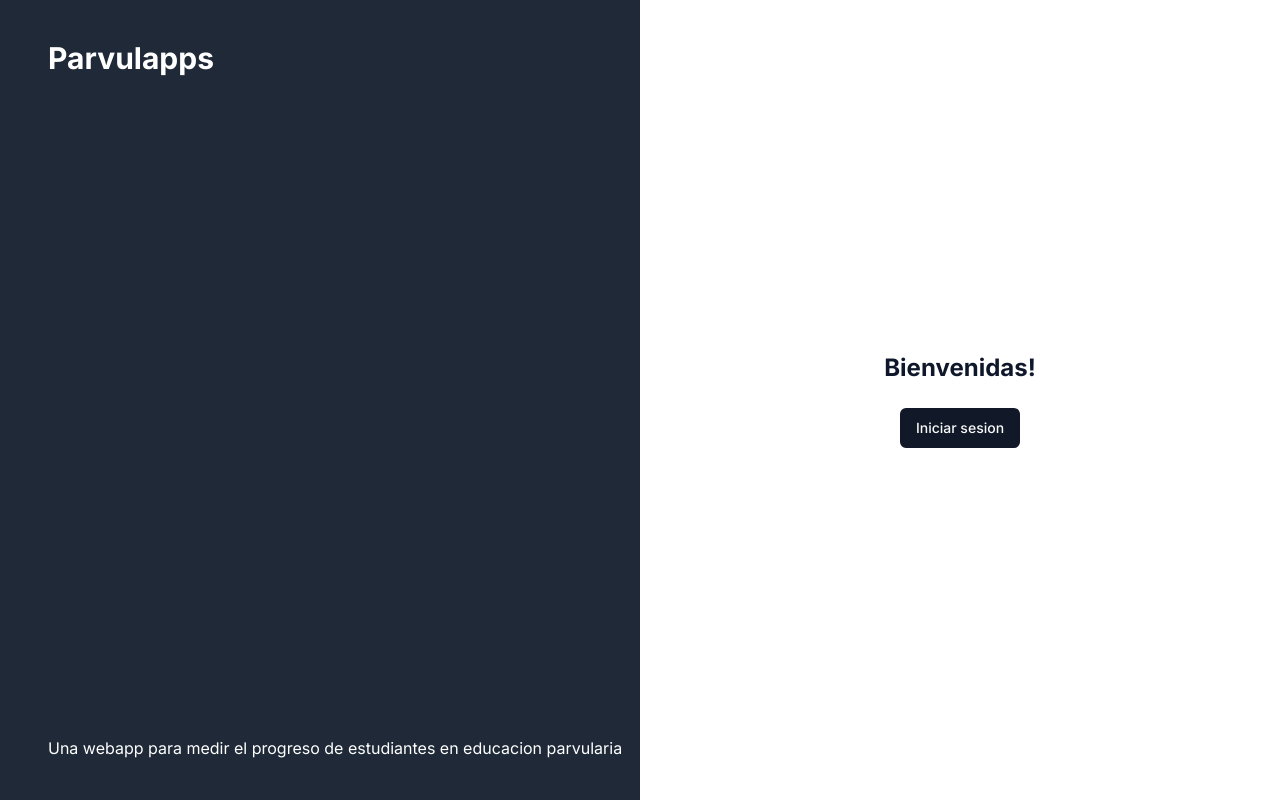
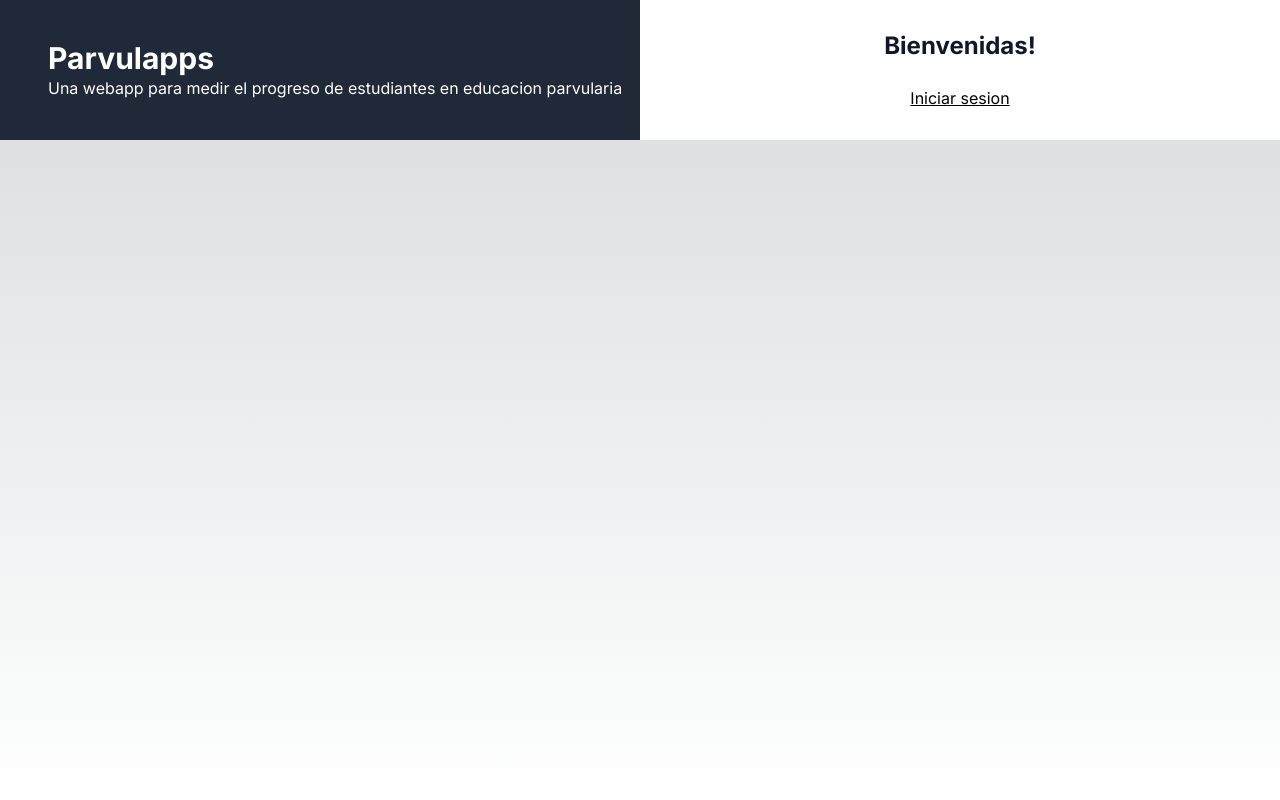
Before and after one commit to camunoz2/parvulapps2, a Next.js app: page / in a window 1280 px wide. Built offline with nearby package versions, Linux system fonts and the light colour scheme.

Commit message:
fixed login dashboard

```diff
--- a/src/app/dashboard/page.tsx
+++ b/src/app/dashboard/page.tsx
@@ -1,9 +1,11 @@
 import { AddCourse } from "@/components/add-course";
 import { SideBar } from "@/components/sidebar";
+import { UserButton } from "@clerk/nextjs";
 
 export default function DashboardPage() {
   return (
     <div className="grid grid-cols-2">
+      <UserButton />
       <SideBar />
       <AddCourse />
     </div>
--- a/src/app/layout.tsx
+++ b/src/app/layout.tsx
@@ -20,7 +20,7 @@ export default function RootLayout({
   return (
     <ClerkProvider>
       <html lang="es">
-        <body className={inter.className}>
+        <body className={`${inter.className} min-h-screen`}>
           {children}
         </body>
       </html>
--- a/src/app/page.tsx
+++ b/src/app/page.tsx
@@ -2,7 +2,7 @@ import { Button } from "@/components/ui/button"
 
 export default function Home() {
   return (
-    <main className="grid grid-cols-2 min-h-screen">
+    <main className="grid grid-cols-2 ">
       <div className="bg-gray-800 flex flex-col justify-between py-10 pl-12">
         <header>
           <h1 className="text-3xl text-white font-bold">Parvulapps</h1>
@@ -13,9 +13,7 @@ export default function Home() {
       </div>
       <div className="bg-white flex flex-col gap-6 items-center justify-center">
         <h2 className="font-bold text-2xl text-slate-900">Bienvenidas!</h2>
-        <Button>
-          <a href="/sign-up">Iniciar sesion</a>
-        </Button>
+        <a className="underline" href="/sign-up">Iniciar sesion</a>
       </div>
     </main>
   )
--- a/src/app/sign-in/[[...sign-in]]/page.tsx
+++ /dev/null
@@ -1,5 +0,0 @@
-import { SignIn } from "@clerk/nextjs";
-
-export default function Page() {
-  return <SignIn redirectUrl="/dashboard" />;
-}
--- a/src/app/sign-up/[[...sign-up]]/page.tsx
+++ b/src/app/sign-up/[[...sign-up]]/page.tsx
@@ -1,5 +1,5 @@
 import { SignUp } from "@clerk/nextjs";
 
 export default function Page() {
-  return <SignUp afterSignUpUrl="/dashboard"/>;
+  return <SignUp />;
 }
--- a/src/middleware.ts
+++ b/src/middleware.ts
@@ -1,7 +1,7 @@
 import { authMiddleware } from "@clerk/nextjs";
 
 export default authMiddleware({
-  publicRoutes: ["/", "/sign-in" ],
+  publicRoutes: ["/"]
 });
 
 export const config = {
```
